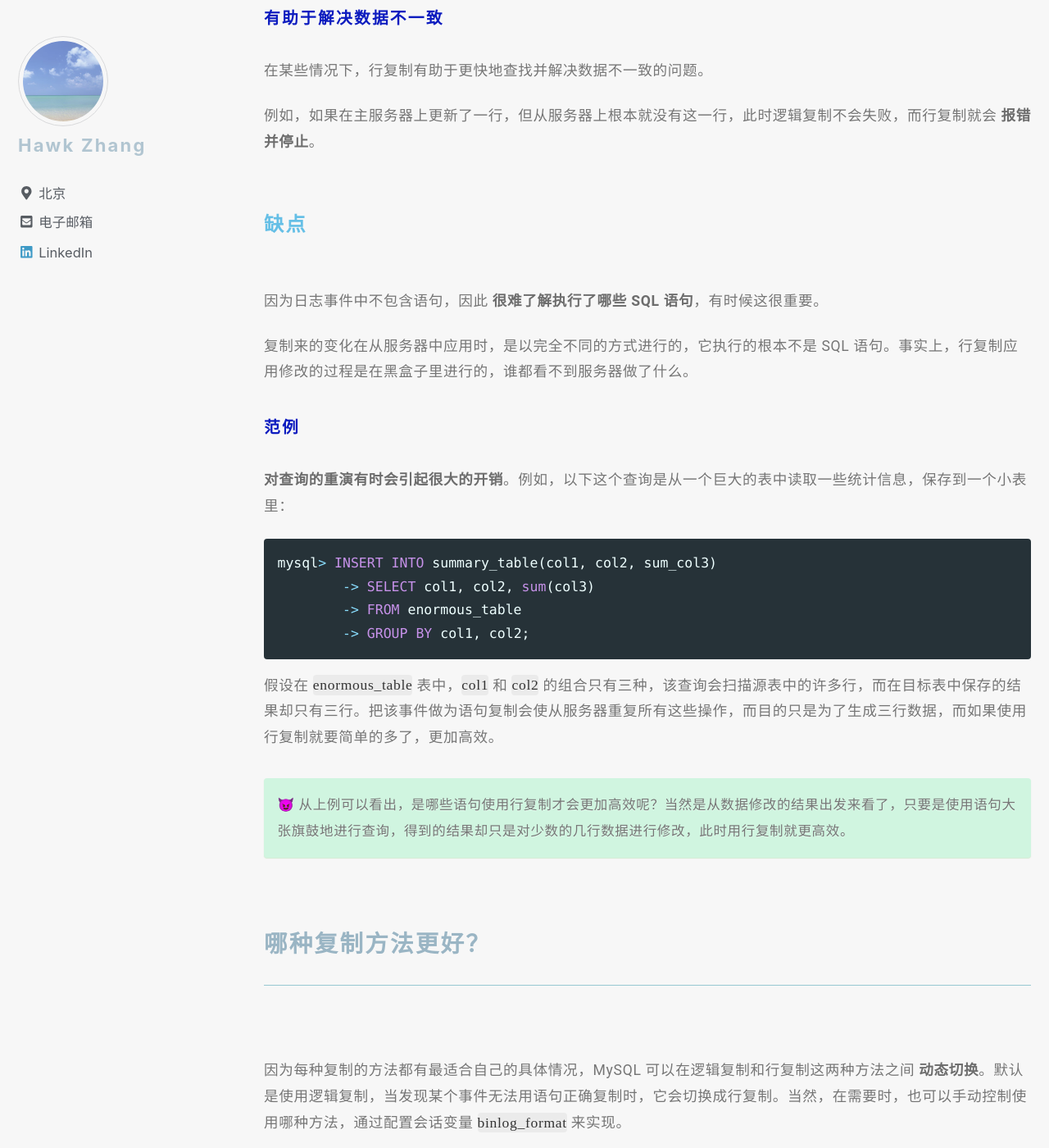
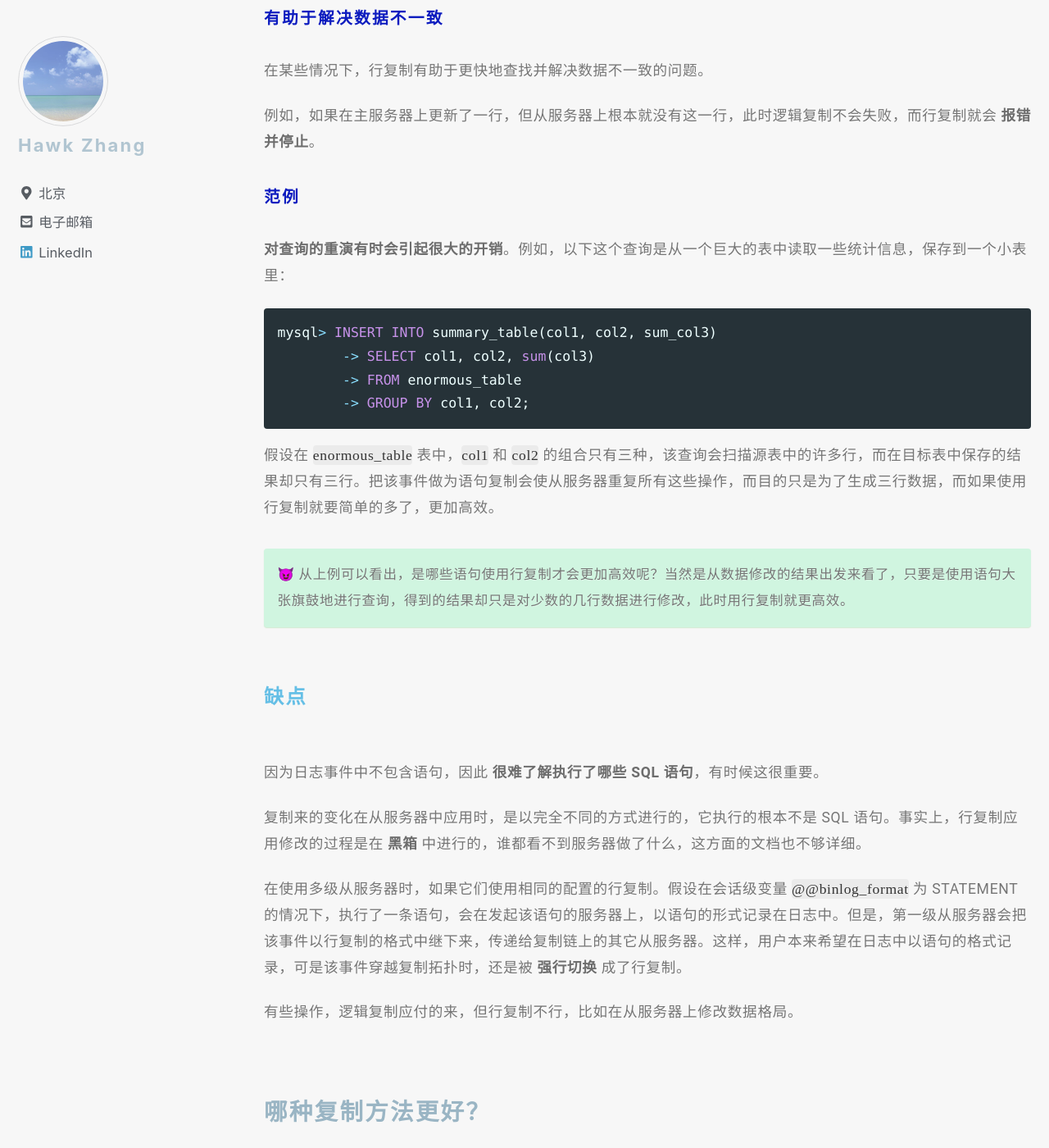
Before and after one commit to narru888/linotes_note, a Jekyll site: the page built from _posts/mysql/2016-03-01-master.slave.md, in a window 1280 px wide and 1400 px high, scrolled down 20237 px. Shown: the whole window at 82% size. Built offline with Jekyll 4.4.1, drawn with Linux system fonts in a browser that asks for light colours; nearby versions of some CDN libraries; a script that is not in the unit is left out; comment, search, counter and statistics services are not loaded.

Commit message:
update on 2018-08-12 10:10:01 CST

```diff
--- a/_posts/mysql/2016-03-01-master.slave.md
+++ b/_posts/mysql/2016-03-01-master.slave.md
@@ -643,17 +643,6 @@ MySQL 5.0 及较早版本只支持逻辑复制。
 例如，如果在主服务器上更新了一行，但从服务器上根本就没有这一行，此时逻辑复制不会失败，而行复制就会 **报错并停止**。
 
 
-
-#### 缺点
-
-因为日志事件中不包含语句，因此 **很难了解执行了哪些 SQL 语句**，有时候这很重要。
-
-复制来的变化在从服务器中应用时，是以完全不同的方式进行的，它执行的根本不是 SQL 语句。事实上，行复制应用修改的过程是在黑盒子里进行的，谁都看不到服务器做了什么。
-
-
-
-
-
 ##### 范例
 
 **对查询的重演有时会引起很大的开销**。例如，以下这个查询是从一个巨大的表中读取一些统计信息，保存到一个小表里：
@@ -674,6 +663,23 @@ mysql> INSERT INTO summary_table(col1, col2, sum_col3)
 
 
 
+#### 缺点
+
+因为日志事件中不包含语句，因此 **很难了解执行了哪些 SQL 语句**，有时候这很重要。
+
+复制来的变化在从服务器中应用时，是以完全不同的方式进行的，它执行的根本不是 SQL 语句。事实上，行复制应用修改的过程是在 **黑箱** 中进行的，谁都看不到服务器做了什么，这方面的文档也不够详细。
+
+在使用多级从服务器时，如果它们使用相同的配置的行复制。假设在会话级变量 `@@binlog_format` 为 STATEMENT 的情况下，执行了一条语句，会在发起该语句的服务器上，以语句的形式记录在日志中。但是，第一级从服务器会把该事件以行复制的格式中继下来，传递给复制链上的其它从服务器。这样，用户本来希望在日志中以语句的格式记录，可是该事件穿越复制拓扑时，还是被 **强行切换** 成了行复制。
+
+有些操作，逻辑复制应付的来，但行复制不行，比如在从服务器上修改数据格局。
+
+
+
+
+
+
+
+
 
 
 
```
